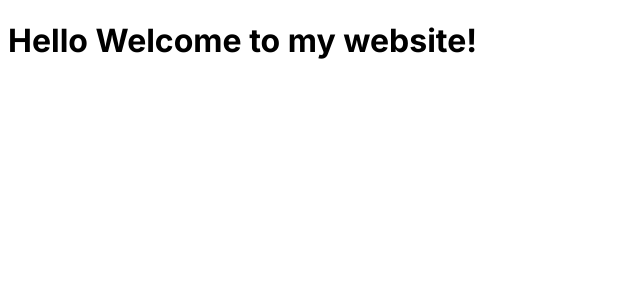
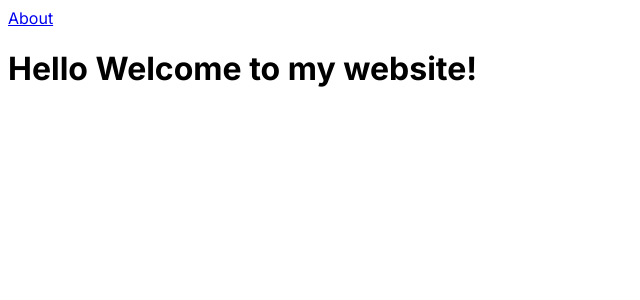
Before and after one commit to IsaacWild/portfolio-site, a Next.js app: page / in a window 1280 px wide. Shown: the top 300 px of the page, without its empty margins (0-640 px from the left). Built offline with nearby package versions, Linux system fonts and the light colour scheme.

Commit message:
Add NavMenu component to the layout to display navigation links.

```diff
--- /dev/null
+++ b/app/NavMenu.tsx
@@ -0,0 +1,9 @@
+import Link from "next/link"
+
+export default function NavMenu() {
+    return(
+        <nav>
+            <Link href={'/about'}>About</Link>
+        </nav>
+    )
+}
--- a/app/layout.tsx
+++ b/app/layout.tsx
@@ -1,6 +1,7 @@
 import './globals.css'
 import type { Metadata } from 'next'
 import { Inter } from 'next/font/google'
+import NavMenu from './NavMenu'
 
 const inter = Inter({ subsets: ['latin'] })
 
@@ -16,7 +17,10 @@ export default function RootLayout({
 }) {
   return (
     <html lang="en">
-      <body className={inter.className}>{children}</body>
+      <body className={inter.className}>
+        <NavMenu />
+        {children}
+      </body>
     </html>
   )
 }
```
Also changed, not shown: app/NavMenu.module.css (added).
